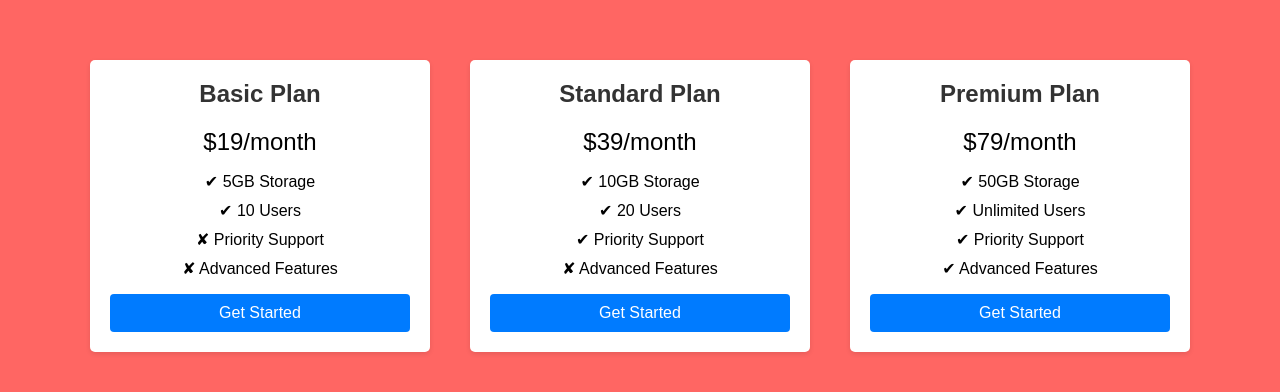
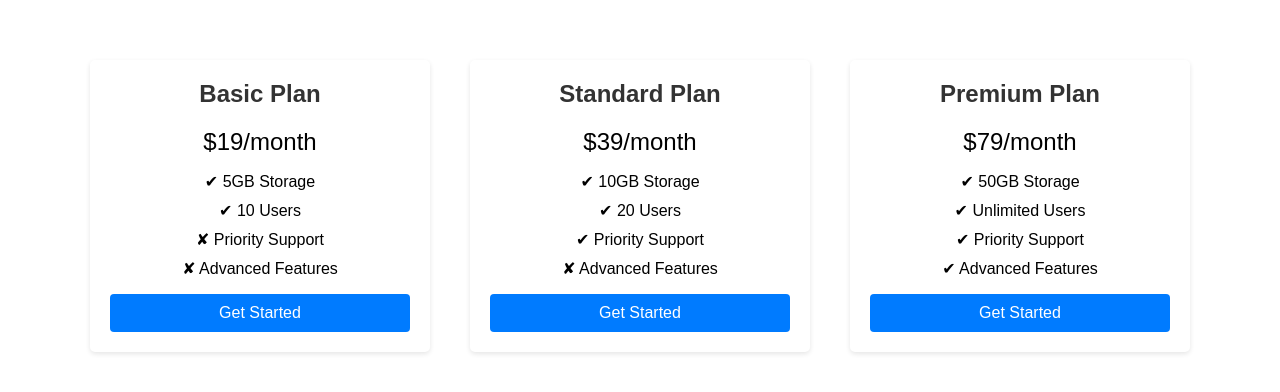
Before and after one commit to Nityananda07/Pricing, a plain HTML site: page index.html in a window 1280 px wide. Shown: the part 194-586 px from the top of the page. Drawn offline with Linux system fonts and the light colour scheme.

Commit message:
Update index.html

```diff
--- a/index.html
+++ b/index.html
@@ -8,7 +8,7 @@
     font-family: Arial, sans-serif;
     margin: 0;
     padding: 0;
-    background-color: #FF6663;
+    background-color: #fff;
   }
   .pricing-table {
     display: flex;
```
